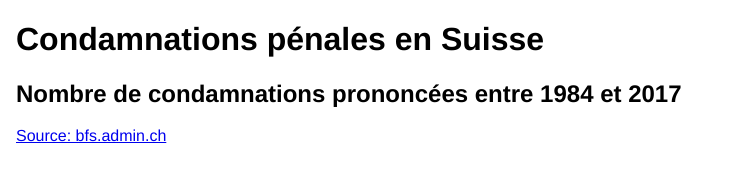
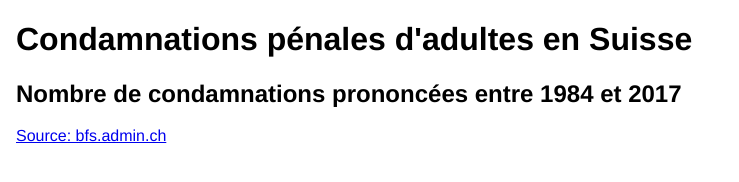
Before and after one commit to KVVisDon/CondPen, a plain HTML site: page index.html in a window 1280 px wide. Shown: the whole page, without its empty margins (0-739 px from the left). Drawn offline with nearby package versions, Linux system fonts and the light colour scheme.

Commit message:
Addition to index

```diff
--- a/index.html
+++ b/index.html
@@ -8,7 +8,7 @@
     <link rel="stylesheet" href="styles/main.css">
 </head>
 <body>
-    <h1>Condamnations pénales en Suisse</h1>
+    <h1>Condamnations pénales d'adultes en Suisse</h1>
     <h2>Nombre de condamnations prononcées entre 1984 et 2017</h2>
     <a href="https://www.bfs.admin.ch/bfs/fr/home/statistiques/catalogues-banques-donnees/tableaux.assetdetail.8946563.html">Source: bfs.admin.ch</a>
     <script src="https://d3js.org/d3.v5.min.js"></script>
```
